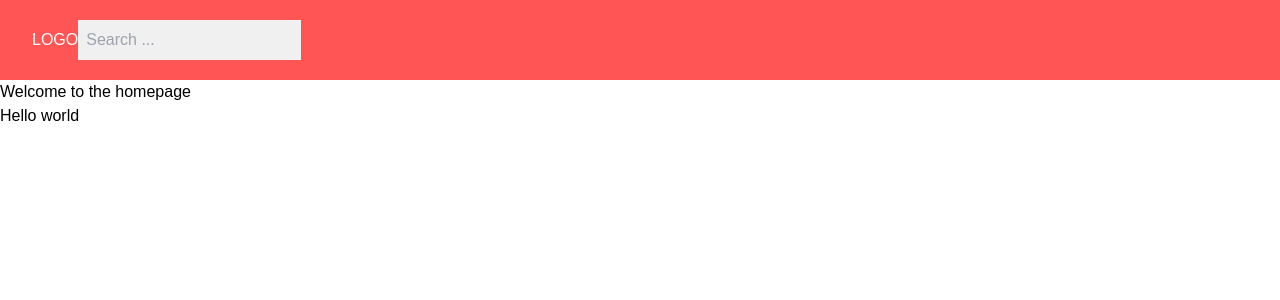
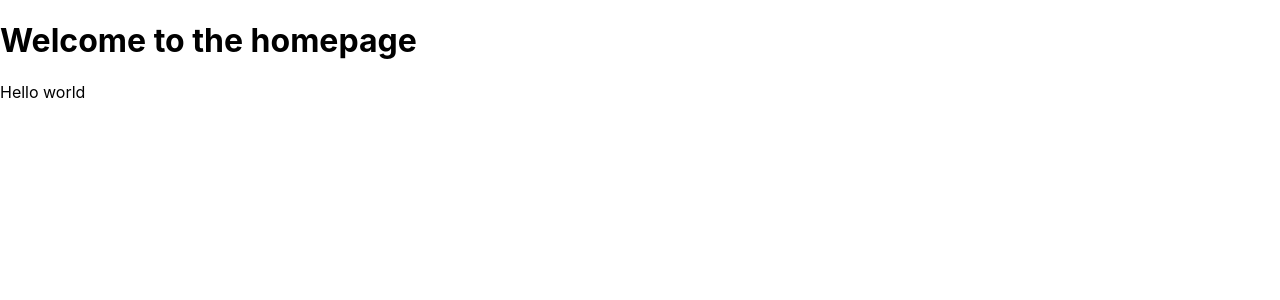
Before and after one commit to soen-341-team-placeholder/placeholder-soen341project2023, a React (Create React App) app in the folder client/: page / in a window 1280 px wide. Shown: the top 300 px of the page. Built offline with nearby package versions, Linux system fonts and the light colour scheme.

Commit message:
Revert "Recovered navbar in app.js (#68)"
This reverts commit b98570eeeeb0198306c6170f8b789cfc8c5defa0.

```diff
--- a/client/src/App.js
+++ b/client/src/App.js
@@ -1,7 +1,5 @@
 import React from "react";
-import { BrowserRouter as Router, Route, Routes, Link } from "react-router-dom";
-
-import Navbar from "./components/Navbar";
+import { BrowserRouter as Router, Route, Routes } from "react-router-dom";
 import ApplicantProfilePage from "./pages/ApplicantProfilePage";
 import HomePage from "./pages/HomePage";
 import AboutPage from "./pages/AboutPage";
@@ -9,11 +7,9 @@ import RegisterPage from "./pages/RegisterPage";
 
 export default function App() {
   return (
-    <>
+
     <Router>
-          <React.Fragment>
-            <Navbar />
-         </React.Fragment>
+
       <main>
         <Routes>
           <Route path="/" element={<HomePage />} />
@@ -22,7 +18,9 @@ export default function App() {
           <Route path="/registration" element={<RegisterPage />} />
         </Routes>
       </main>
+
+
     </Router>
-    </>
   );
+
 }
```
Also changed, not shown: client/src/components/Navbar.js (+6 -17 lines), 1 other file (tests, documents, lock files or other folders).
